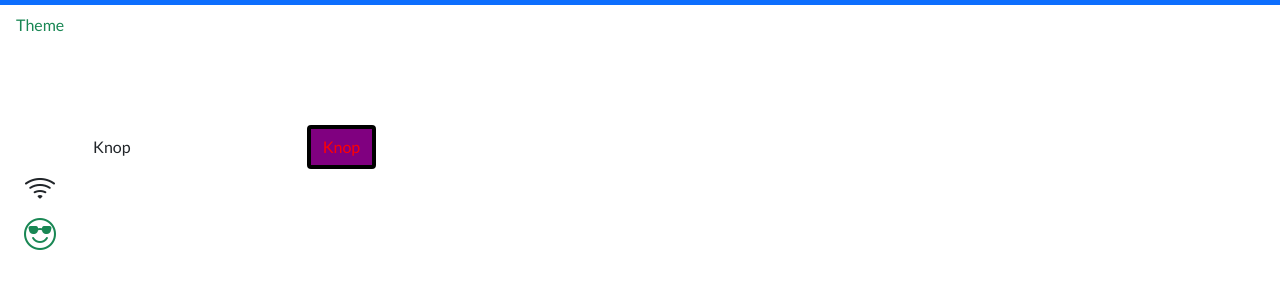
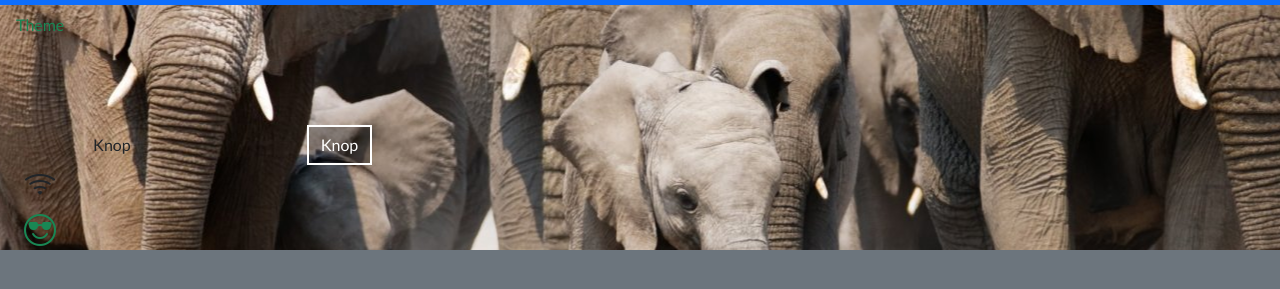
Before and after one commit to Texaco360/bootstrap5themekit, a website: page index.html in a window 1280 px wide. Shown: the part 51-340 px from the top of the page. Drawn offline with Linux system fonts and the light colour scheme.

Commit message:
doorzichtige knop als btn-variant

```diff
--- a/index.html
+++ b/index.html
@@ -9,7 +9,7 @@
     <title>Home</title>
     <link rel="stylesheet" href="assets/css/style.min.css">
 </head>
-<body>
+<body class="bg-secondary">
 <nav class="navbar navbar-expand-lg navbar-dark bg-primary">
     <div class="container-fluid">
         <a class="navbar-brand" href="#">Navbar</a>
@@ -46,13 +46,18 @@
         </div>
     </div>
 </nav>
+<main class="home">
+    <div class="bg-image">
         <div class="nav-item">
             <a href="themeKit.html" class="nav-link text-success">Theme</a>
         </div>
         <button class="btn btn-custom  mx-6 mt-6">Knop</button>
-<button class="btn btn-default border-4 mx-6 mt-6">Knop</button>
+        <button class="btn btn-default border-2 mx-6 mt-6">Knop</button>
         <h2><i class="bi bi-wifi p-4"></i></h2>
         <h2><i class="bi bi-emoji-sunglasses p-4 text-success"></i></h2>
+    </div>
+</main>
+
 <script src="./assets/js/bundle.min.js"></script>
 </body>
 </html>
--- a/scss/_global.scss
+++ b/scss/_global.scss
@@ -1,7 +1,8 @@
 //scss herbruikbaar voor op elke pagine
 /*button-variant($background, $border, $hover-background: darken($background, 7.5%), $hover-border: darken($border, 10%), $active-background: darken($background, 10%), $active-border: darken($border, 12.5%))*/
 .btn-default {
-  @include button-variant(purple, black, red, green, yellow, blue);
+  @include button-variant(rgba(0,0,0,0.3), white, white, rgba(0,0,0,0.6), white, white);
+  border-radius: 0;
 }
 
 //mixins
--- a/scss/_home.scss
+++ b/scss/_home.scss
@@ -4,5 +4,11 @@
 
 //alle scss te voorzien in de home klasse . Ze wordt voorzien op de main tag van de pagina
 .home{
+  .bg-image{
+      background-image:url('../images/home/namibie-algemeen-groep-olifanten-59d362b81aa53.jpg');
+      background-repeat: no-repeat;
+      background-position: center;
 
+
+  }
 }
```
Also changed, not shown: assets/css/style.min.css, assets/images/home/namibie-algemeen-groep-olifanten-59d362b81aa53.jpg (added), 1 other file. Lines whose indentation alone changed are shown as unchanged.
